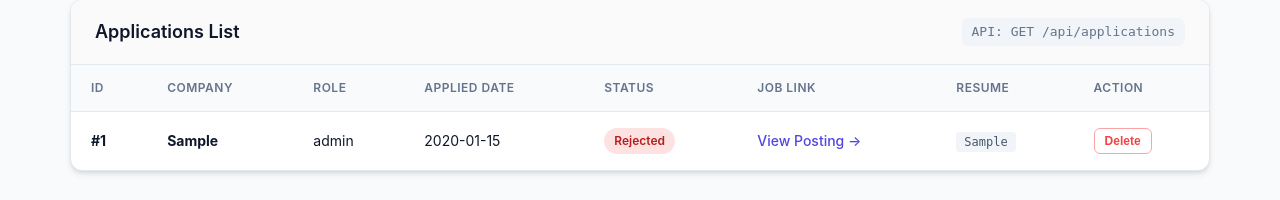
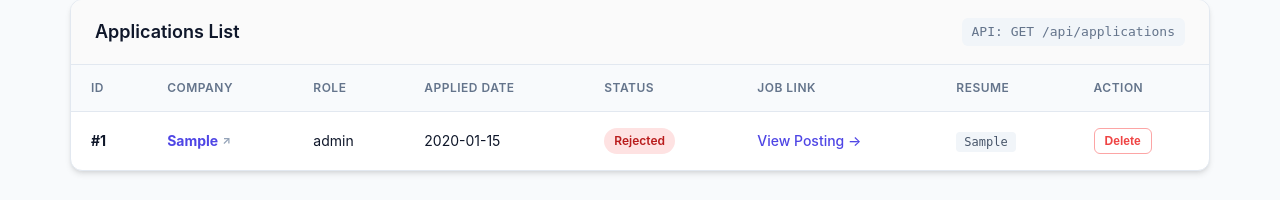
Before and after one commit to vanshikamehtaaa/job-application-tracker, a Flask app: page / in a window 1280 px wide. Shown: the part 604-804 px from the top of the page. Run offline with Flask 3, Linux system fonts and the light colour scheme; tables that the repository leaves empty hold one stand-in row (values such as "Sample post").

Commit message:
Make company name clickable link to job posting

```diff
--- a/static/style.css
+++ b/static/style.css
@@ -411,3 +411,22 @@ tbody tr:hover {
   background-color: #fef2f2;
   border-color: #ef4444;
 }
+
+.company-link {
+  color: var(--primary);
+  font-weight: 700;
+  text-decoration: none;
+  display: inline-flex;
+  align-items: center;
+  gap: 4px;
+}
+
+.company-link:hover {
+  text-decoration: underline;
+  color: var(--primary-hover);
+}
+
+.external-icon {
+  font-size: 11px;
+  color: var(--text-muted);
+}
--- a/templates/dashboard.html
+++ b/templates/dashboard.html
@@ -130,7 +130,17 @@
             {% for app in applications %}
             <tr>
               <td><strong>#{{ app.id }}</strong></td>
-              <td><strong>{{ app.company }}</strong></td>
+              <td>
+                {% if app.job_link %}
+                  <a href="{{ app.job_link }}" target="_blank" rel="noopener noreferrer" class="company-link" title="Open job posting">
+                    {{ app.company }} <span class="external-icon">&nearr;</span>
+                  </a>
+                {% else %}
+                  <a href="https://www.google.com/search?q={{ app.company }}+careers" target="_blank" rel="noopener noreferrer" class="company-link" title="Search {{ app.company }} careers">
+                    {{ app.company }} <span class="external-icon">&nearr;</span>
+                  </a>
+                {% endif %}
+              </td>
               <td>{{ app.role }}</td>
               <td>{{ app.applied_date }}</td>
               <td>
```
